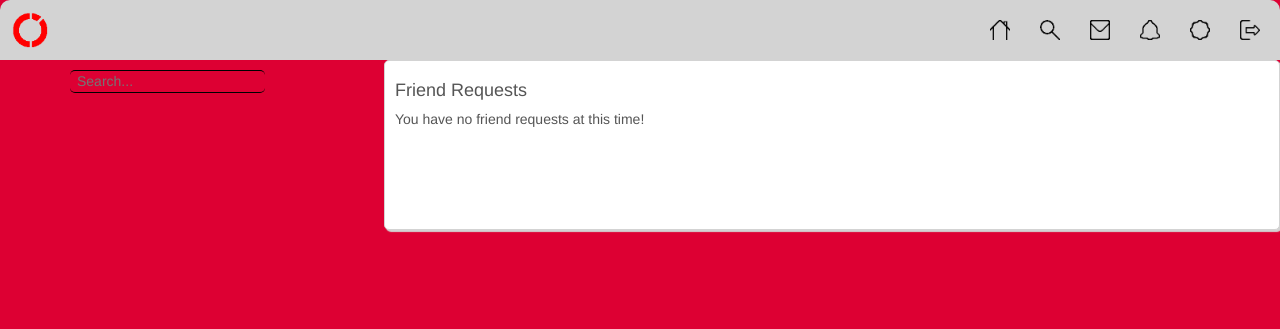
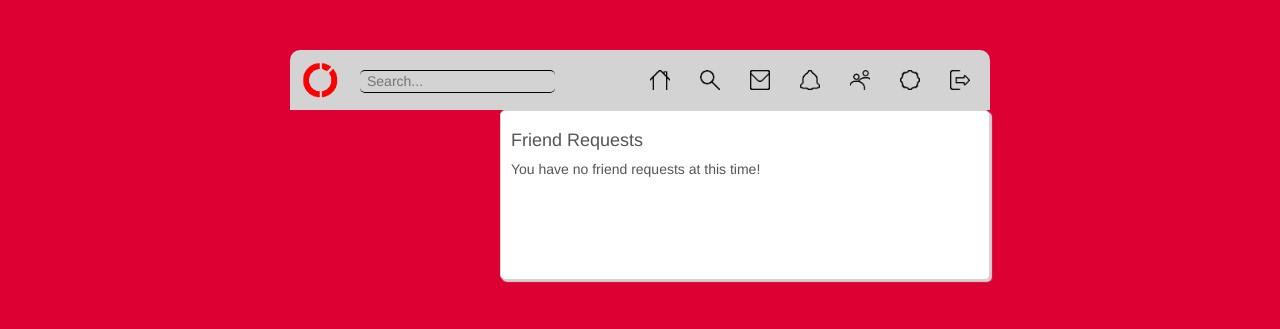
Before and after one commit to TH3RMIT3/cd-dev, a PHP site: page /requests.php in a window 1280 px wide. Shown: the top 329 px of the page. Run offline with PHP 8.4, Linux system fonts and the light colour scheme; the visitor is signed in with stand-in values (Sample User, id 1); data that the repository does not hold is empty; some libraries are stand-ins or nearby versions.

Commit message:
Updated side columns.
- Live search and notifications.

```diff
--- a/CircleSpace/assets/css/style.css
+++ b/CircleSpace/assets/css/style.css
@@ -449,11 +449,11 @@
 }
 
 #unread_notification {
-	right: 102px;
+	right: 152px;
 }
 
 #unread_message {
-	right: 152px;
+	right: 202px;
 }
 
 .resultDisplayNotification {
@@ -793,20 +793,24 @@
   right: 060px;
 }
 
+.requests {
+	right: 110
+}
+
 .notifications {
-	right: 110px;
+	right: 160px;
 }
 
 .messages {
-	right: 160px;
+	right: 210px;
 }
 
 .searchbtn {
-  right: 210px;
+  right: 260px;
 }
 
 .home {
-  right: 260px;
+  right: 310px;
 }
 
 .htbx1 {
--- a/CircleSpace/assets/js/demo.js
+++ b/CircleSpace/assets/js/demo.js
@@ -61,9 +61,8 @@
 
 function getDropdownData(user, type) {
 
-	if($(".dropdown_data_window").css("height") == "0px") {
-
-		var pageName;
+	$(".responsecont").html("");
+	$(".responsefoot").html("");
 
 	if(type == 'notification') {
 		pageName = "ajax_load_notifications.php";
@@ -73,7 +72,6 @@
 		pageName = "ajax_load_messages.php";
 		$("span").remove("#unread_message");
 	}
-
 	var ajaxreq = $.ajax({
 		url: "includes/handlers/" + pageName,
 		type: "POST",
@@ -81,18 +79,10 @@
 		cache: false,
 
 		success: function(response) {
-				$(".dropdown_data_window").html(response);
-				$(".dropdown_data_window").css({"padding" : "0px", "height": "280px", "border" : "1px solid #DADADA"});
-				$("#dropdown_data_type").val(type);
+			$(".responsecont").html(response);
+			$(".responsefoot").html("Notifications");
 		}
-
 	});
-
-	}
-	else {
-		$(".dropdown_data_window").html("");
-		$(".dropdown_data_window").css({"padding" : "0px", "height": "0px", "border" : "none"});
-	}
 
 }
 
@@ -102,7 +92,7 @@
 	$.post("includes/handlers/ajax_search.php", {query:value, userLoggedIn: user}, function(data) {
 
 		$(".responsecont").html("");
-		$(".responsefoot").html("...");
+		$(".responsefoot").html("");
 
 		if(data == "") {
 			$(".responsecont").html("No Results");
--- a/CircleSpace/includes/header.php
+++ b/CircleSpace/includes/header.php
@@ -116,6 +116,16 @@
 				?>
 			</a>
 
+			<a href="requests.php">
+				<img
+	      src="https://circle-space.com/assets/images/cs/friends.png"
+	      alt="Requests" class="headerbtn requests">
+				<?php
+				if($num_requests > 0)
+				 echo '<span class="notification_badge" id="unread_requests">' . $num_requests . '</span>';
+				?>
+			</a>
+
 			<!-- SETTINGS -->
 
 			<a href="settings.php">
--- a/CircleSpace/messages.php
+++ b/CircleSpace/messages.php
@@ -1,3 +1,4 @@
+<div class="container">
 <?php
 include("includes/header.php");
 
@@ -25,7 +26,8 @@
 }
 
  ?>
-
+</div>
+<div class="main">
  <div class="user_details column">
 		<a href="<?php echo $userLoggedIn; ?>">  <img src="<?php echo $user['profile_pic']; ?>"> </a>
 
@@ -98,3 +100,4 @@
 			<a href="messages.php?u=new">New Message</a>
 
 		</div>
+</div>
--- a/CircleSpace/profile.php
+++ b/CircleSpace/profile.php
@@ -1,3 +1,4 @@
+<div class="container">
 <?php
 include("includes/header.php");
 
@@ -44,7 +45,8 @@
 }
 
  ?>
-
+</div>
+<div class="main">
  	<style type="text/css">
 	 	.wrapper {
 	 		margin-left: 0px;
@@ -245,5 +247,6 @@
 
 
 	</div>
+</div>
 </body>
 </html>
--- a/CircleSpace/requests.php
+++ b/CircleSpace/requests.php
@@ -1,3 +1,4 @@
+<div class="container">
 <?php
 include("includes/header.php"); //Header
 ?>
@@ -52,3 +53,4 @@
 
 
 </div>
+</div>
--- a/CircleSpace/upload.php
+++ b/CircleSpace/upload.php
@@ -1,3 +1,4 @@
+<div class="container">
 <?php
 include("includes/header.php");
 
@@ -150,6 +151,8 @@
 
 }// post x
 ?>
+</div>
+<div class="main">
 <div id="Overlay" style=" width:100%; height:100%; border:0px #990000 solid; position:absolute; top:0px; left:0px; z-index:2000; display:none;"></div>
 <div class="main_column column">
 
```
Also changed, not shown: CircleSpace/index.php (line endings or trailing spaces). Lines whose indentation alone changed are shown as unchanged.
